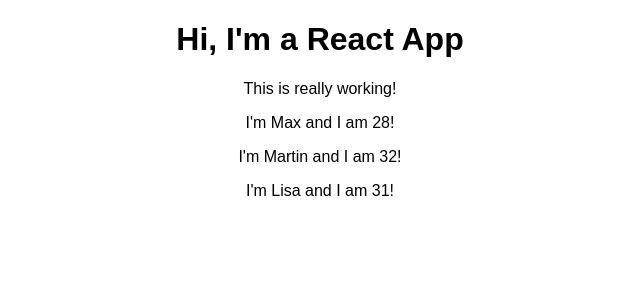
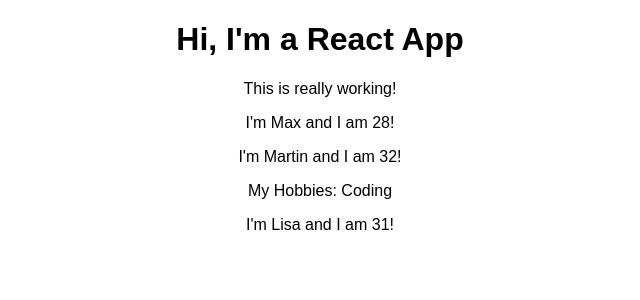
Before and after one commit to tintildev/Learn_React, a React (Create React App) app in the folder react-complete-guide/: page / in a window 1280 px wide. Shown: the top 300 px of the page, without its empty margins (320-960 px from the left). Built offline with nearby package versions, Linux system fonts and the light colour scheme.

Commit message:
work with props children

```diff
--- a/react-complete-guide/src/Person/Person.js
+++ b/react-complete-guide/src/Person/Person.js
@@ -2,7 +2,13 @@
 
 const person = (props) => {
     //JS Code in JSX
-    return <p>I'm {props.name} and I am {props.age}!</p>
+    return (
+        <div>
+            <p>I'm {props.name} and I am {props.age}!</p>
+            <p>{props.children}</p>
+        </div>
+    )
+
 };
 
 export default person
```
